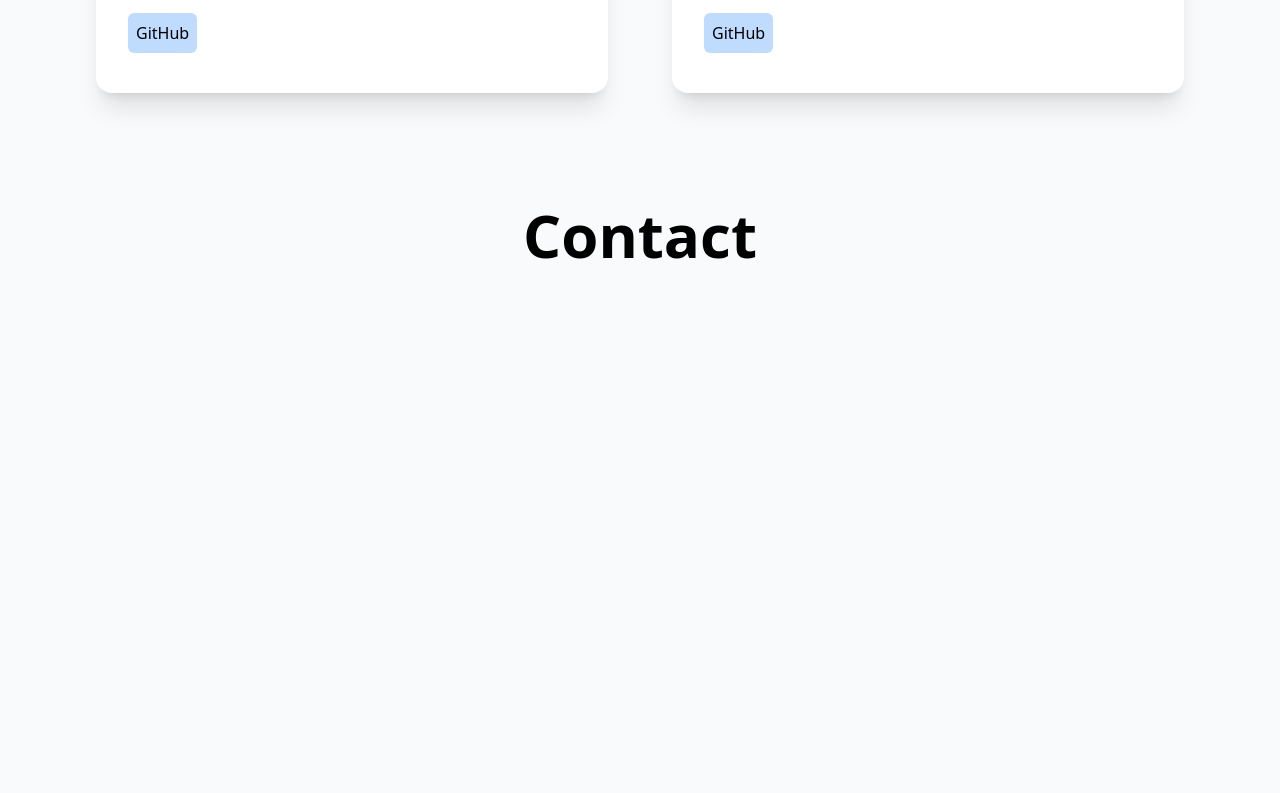
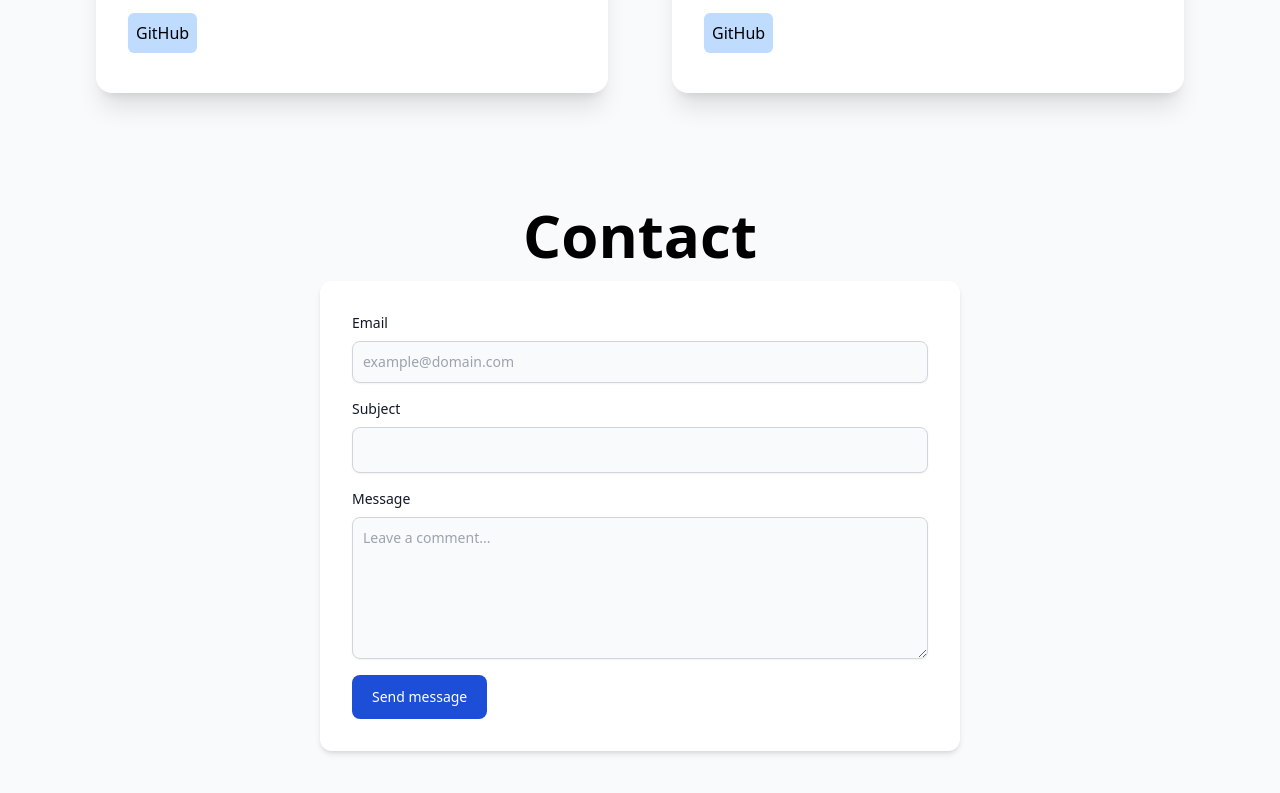
Before and after one commit to ashwingur/ashwingur.com, a Next.js app: page / in a window 1280 px wide. Shown: the part 2231-3024 px from the top of the page. Built offline with nearby package versions, Linux system fonts and the light colour scheme.

Commit message:
Added contact form elements

```diff
--- a/components/Contact.tsx
+++ b/components/Contact.tsx
@@ -1,9 +1,11 @@
 import React from "react";
+import ContactForm from "./ContactForm";
 
 const Contact = () => {
   return (
     <div id="contact" className="h-screen pt-20">
       <h1 className="text-center">Contact</h1>
+      <ContactForm />
     </div>
   );
 };
--- /dev/null
+++ b/components/ContactForm.tsx
@@ -0,0 +1,61 @@
+import React from "react";
+
+const ContactForm = () => {
+  return (
+    <div className=" w-5/6 lg:w-6/12 mx-auto bg-white rounded-xl shadow-md p-8 my-4">
+      <form action="#" className="space-y-4">
+        <div>
+          <label
+            htmlFor="email"
+            className="block mb-2 text-sm font-medium text-gray-900 dark:text-gray-300"
+          >
+            Email
+          </label>
+          <input
+            type="email"
+            id="email"
+            className="shadow-sm bg-gray-50 border border-gray-300 text-gray-900 text-sm rounded-lg focus:ring-primary-500 focus:border-primary-500 block w-full p-2.5 dark:bg-gray-700 dark:border-gray-600 dark:placeholder-gray-400 dark:text-white dark:focus:ring-primary-500 dark:focus:border-primary-500 dark:shadow-sm-light"
+            placeholder="example@domain.com"
+            required
+          />
+        </div>
+        <div>
+          <label
+            htmlFor="subject"
+            className="block mb-2 text-sm font-medium text-gray-900 dark:text-gray-300"
+          >
+            Subject
+          </label>
+          <input
+            type="text"
+            id="subject"
+            className="block p-3 w-full text-sm text-gray-900 bg-gray-50 rounded-lg border border-gray-300 shadow-sm focus:ring-primary-500 focus:border-primary-500 dark:bg-gray-700 dark:border-gray-600 dark:placeholder-gray-400 dark:text-white dark:focus:ring-primary-500 dark:focus:border-primary-500 dark:shadow-sm-light"
+            required
+          />
+        </div>
+        <div className="sm:col-span-2">
+          <label
+            htmlFor="message"
+            className="block mb-2 text-sm font-medium text-gray-900 dark:text-gray-400"
+          >
+            Message
+          </label>
+          <textarea
+            id="message"
+            rows={6}
+            className="block p-2.5 w-full text-sm text-gray-900 bg-gray-50 rounded-lg shadow-sm border border-gray-300 focus:ring-primary-500 focus:border-primary-500 dark:bg-gray-700 dark:border-gray-600 dark:placeholder-gray-400 dark:text-white dark:focus:ring-primary-500 dark:focus:border-primary-500"
+            placeholder="Leave a comment..."
+          ></textarea>
+        </div>
+        <button
+          type="submit"
+          className="py-3 px-5 text-sm font-medium text-center text-white rounded-lg bg-blue-700 sm:w-fit hover:bg-blue-800 focus:ring-4 focus:outline-none focus:ring-blue-300 "
+        >
+          Send message
+        </button>
+      </form>
+    </div>
+  );
+};
+
+export default ContactForm;
--- a/components/ProjectCard.tsx
+++ b/components/ProjectCard.tsx
@@ -38,8 +38,6 @@ const ProjectCard = ({
     </div>
   ));
 
-  console.log(`Otehr links is ${JSON.stringify(links)}`);
-
   return (
     <div className="flex flex-col justify-center rounded-2xl bg-white max-w-lg shadow-xl relative m-8 hover:bg-gray-100 hover:shadow-2xl">
       <div className="w-full h-72 relative">
```
